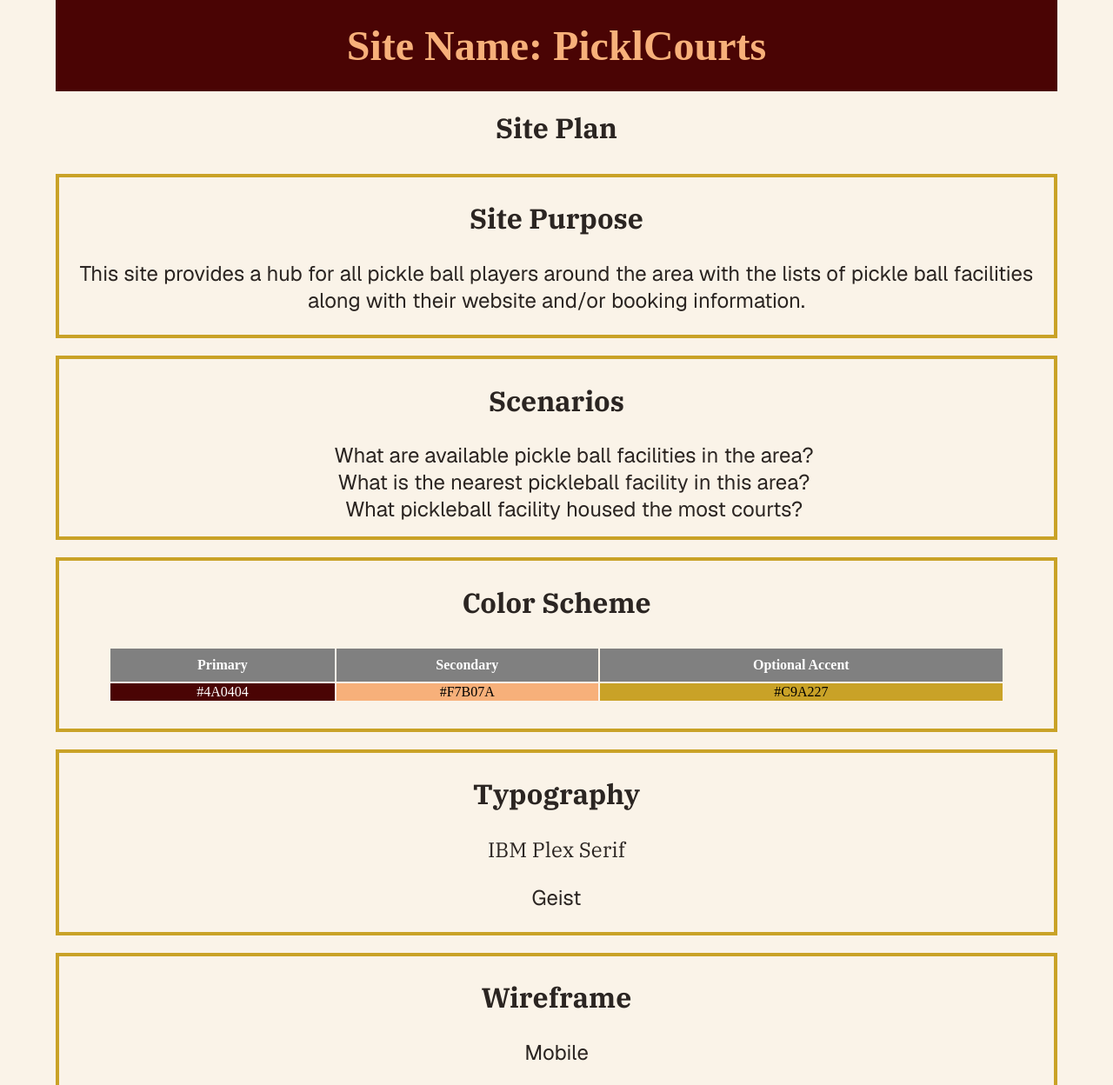
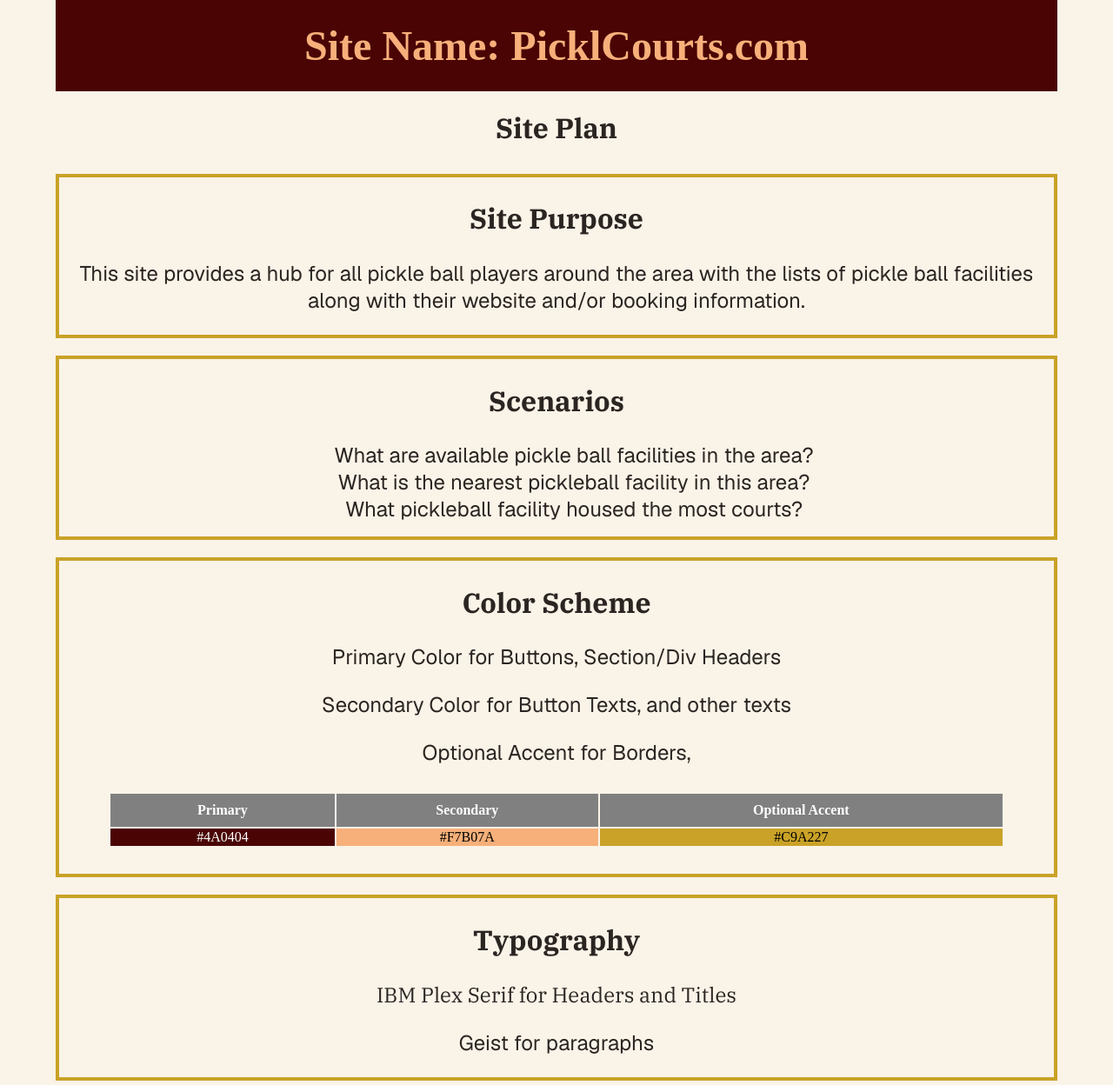
Before and after one commit to leoaam24/wdd231, a plain HTML site: page picklCourts-site-plan.html in a window 1280 px wide. Shown: the top 1248 px of the page at 87% size. Drawn offline with nearby package versions, Linux system fonts and the light colour scheme.

Commit message:
siteplan update

```diff
--- a/picklCourts-site-plan.html
+++ b/picklCourts-site-plan.html
@@ -17,7 +17,7 @@
 
 <body>
     <header>
-        Site Name: PicklCourts
+        Site Name: PicklCourts.com
     </header>
     <main>
         <h1>Site Plan</h1>
@@ -37,6 +37,9 @@
         </div>
         <div id="colors">
             <h2 class="colorTitle">Color Scheme</h2>
+            <p> Primary Color for Buttons, Section/Div Headers</p>
+            <p> Secondary Color for Button Texts, and other texts</p>
+            <p> Optional Accent for Borders, </p>
             <table class="colors">
                 <tr>
                     <th>Primary</th>
@@ -52,18 +55,18 @@
         </div>
         <div id="typography">
             <h2 class="typoTitle">Typography</h2>
-            <p id="ibmplex">IBM Plex Serif</p>
-            <p id="geist">Geist</p>
+            <p id="ibmplex">IBM Plex Serif for Headers and Titles</p>
+            <p id="geist">Geist for paragraphs</p>
         </div>
         <div id="wireframe">
             <h2 class="wireframeTitle">Wireframe</h2>
             <div class="wireframes">
                 <p>Mobile</p>
-                <img src="./images/wireframe-mobile.png">
+                <img src="./images/wireframe-mobile.png" alt="image of mobile version of wireframe">
             </div>
             <div class="wireframes">
                 <p>Larger</p>
-                <img src="./images/wireframe-larger.png">
+                <img src="./images/wireframe-larger.png" alt="image of larger view version of wireframe">
             </div>
         </div>
     </main>
```
Also changed, not shown: chamber/discover.html (+1 -1 lines), chamber/index.html (+1 -1 lines), chamber/join.html (+1 -1 lines).
